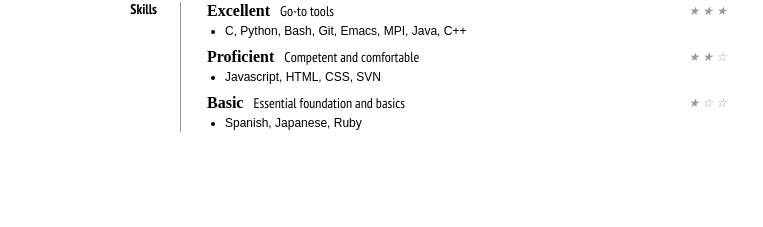
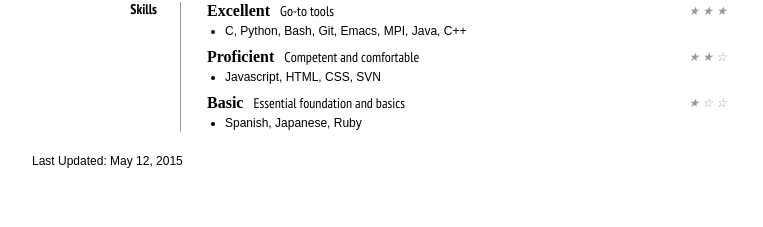
Before and after one commit to gonsie/gonsie.github.io, a Jekyll site: the page index.html, which Jekyll copies as it is, in a window 1280 px wide. Shown: the part 1235-1462 px from the top of the page, without its empty margins (258-1021 px from the left). Built offline with Jekyll 4.4.1, drawn with Linux system fonts in a browser that asks for light colours; some web fonts are replaced; Markdown is read by kramdown in place of the engine named in the settings.

Commit message:
added 'last updated' text to resume

```diff
--- a/index.html
+++ b/index.html
@@ -258,7 +258,7 @@
 			<dd class="clear noprint"></dd>
 
 		</dl>
-
+<p class="noprint">Last Updated: May 12, 2015</p>
 	</div>
 
 </body>
```
